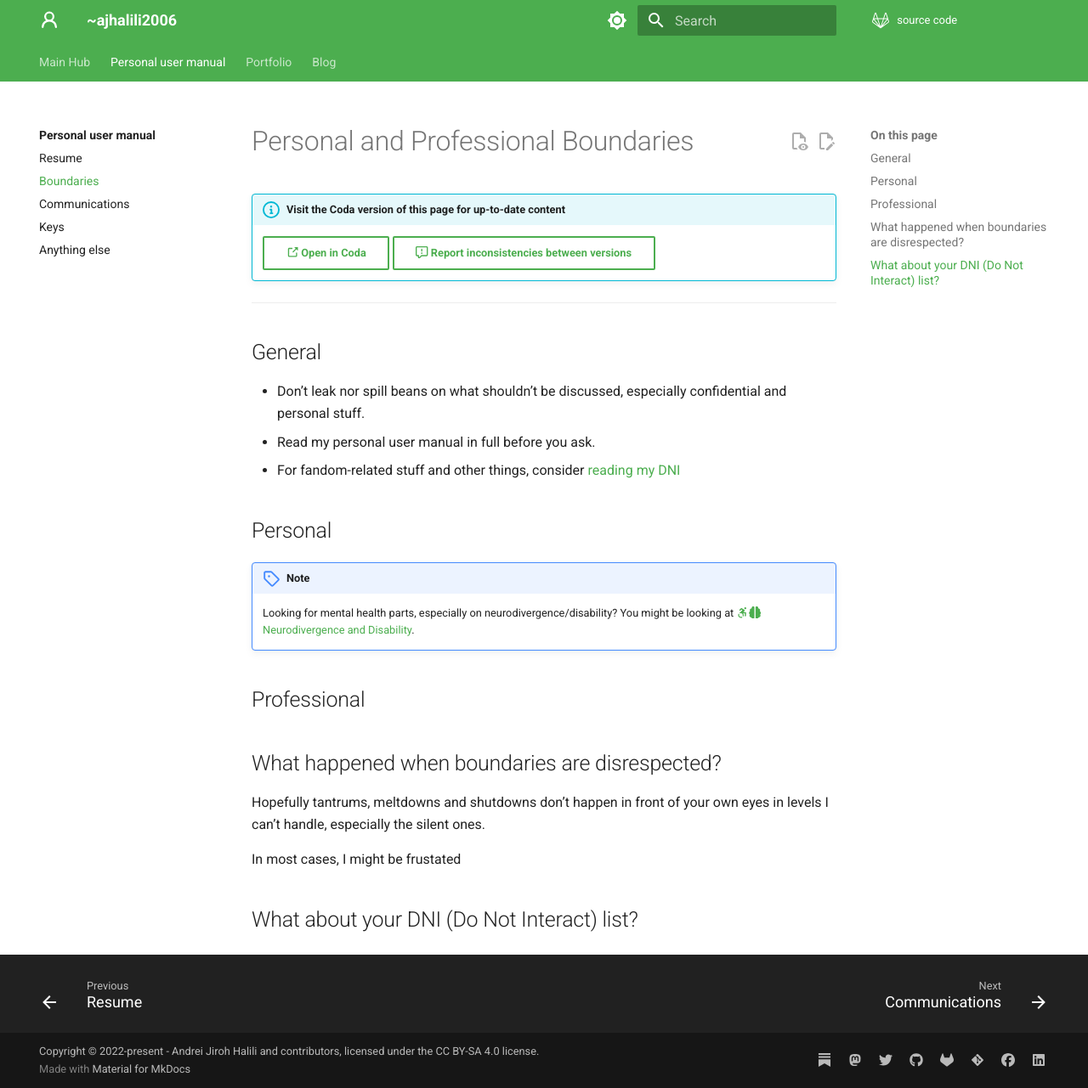
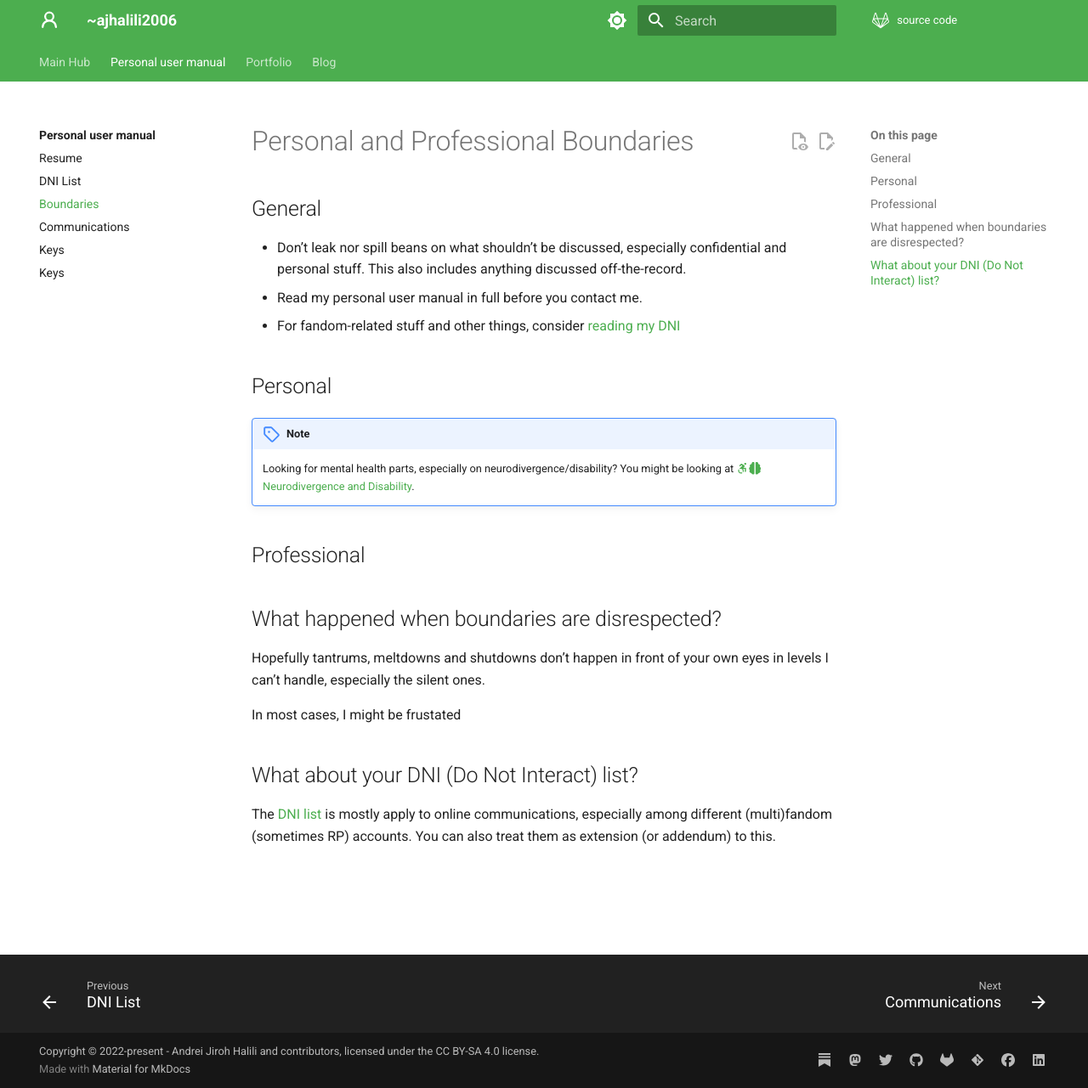
Before and after one commit to andreijiroh-dev/website, an MkDocs documentation site: the page built from markdown/user-manual/boundaries.md, in a window 1280 px wide and 1281 px high. Shown: the whole window at 85% size. Built offline with MkDocs 1.6.1 and Material for MkDocs 9.7.7, drawn with Linux system fonts in a browser that asks for light colours.

Commit message:
docs(user-manual): update content regarding some from my user manual
Signed-off-by: Andrei Jiroh Halili <ajhalili2006@gmail.com>

```diff
--- a/markdown/user-manual/boundaries.md
+++ b/markdown/user-manual/boundaries.md
@@ -1,15 +1,12 @@
 # Personal and Professional Boundaries
 
-!!! info "Visit the Coda version of this page for up-to-date content"
-    [:octicons-link-external-16: Open in Coda](https://coda.io/@ajhalili2006/readme/personal-and-professional-boundaries-9){ .md-button }
-    [:octicons-report-16: Report inconsistencies between versions](https://go.andreijiroh.eu.org/website-feedback/coda){ .md-button }
 
----
 
 ## General
 
 * Don’t leak nor spill beans on what shouldn’t be discussed, especially confidential and personal stuff.
-* Read my personal user manual in full before you ask.
+This also includes anything discussed off-the-record.
+* Read my personal user manual in full before you contact me.
 * For fandom-related stuff and other things, consider [reading my DNI](./dni.md)
 
 ## Personal
@@ -26,3 +23,6 @@ Hopefully tantrums, meltdowns and shutdowns don’t happen in front of your own
 In most cases, I might be frustated
 
 ## What about your DNI (Do Not Interact) list?
+
+The [DNI list](./dni.md) is mostly apply to online communications, especially among different (multi)fandom (sometimes RP) accounts.
+You can also treat them as extension (or addendum) to this.
--- a/mkdocs.yml
+++ b/mkdocs.yml
@@ -27,10 +27,11 @@ nav:
   - Personal user manual:
     - Manual Homepage: user-manual/index.md
     - Resume: user-manual/resume.md
+    - DNI List: user-manual/dni.md
     - Boundaries: user-manual/boundaries.md
     - Communications: user-manual/communications.md
     - Keys: keys/index.md
-    - Anything else: https://coda.io/@ajhalili2006/readme
+    - Encrypted communications and keys: keys/index.md
   - Portfolio:
     - portfolio/index.md
     - Projects: portfolio/projects.md
```
Also changed, not shown: markdown/portfolio/index.md (+3 -1 lines), markdown/user-manual/dni.md (+7 -2 lines).
